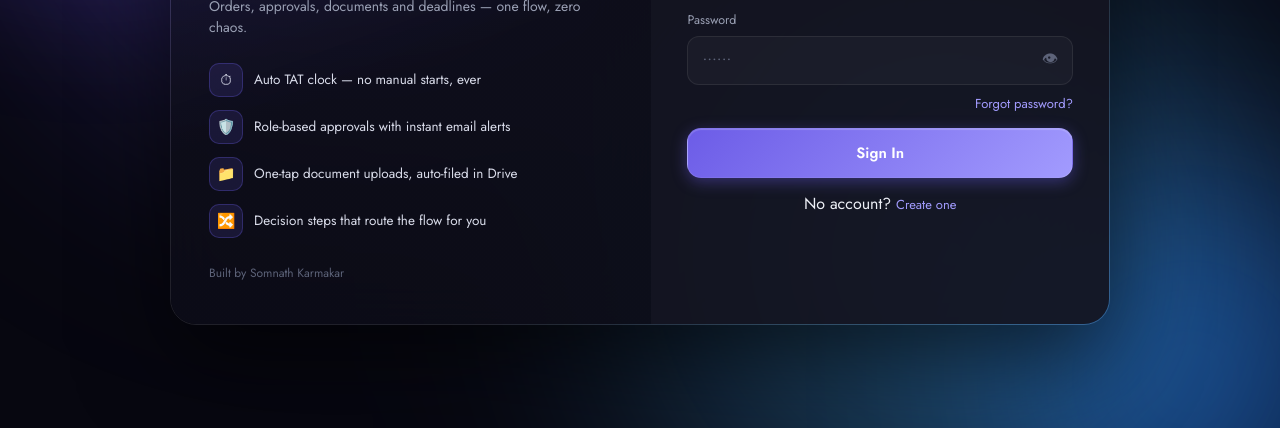
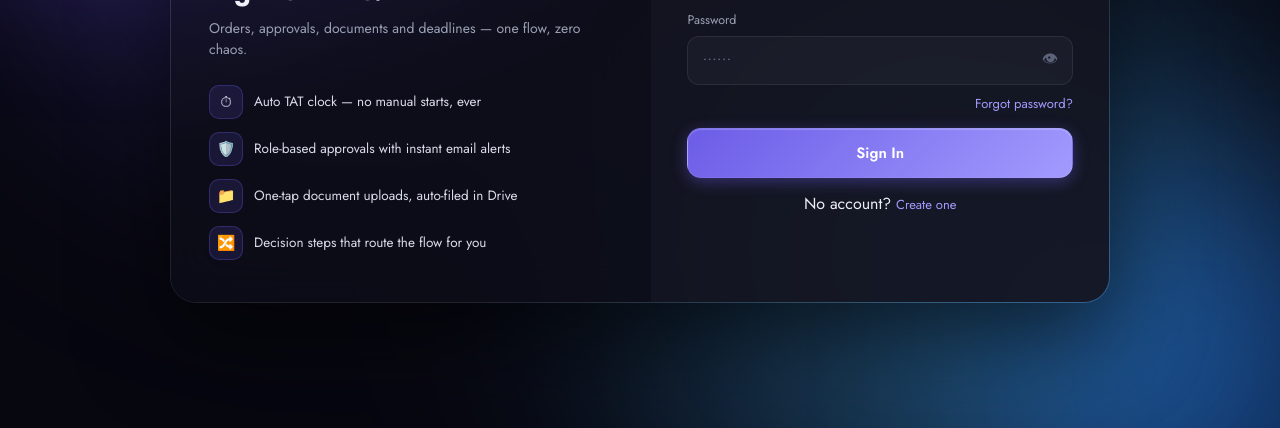
Before and after one commit to SpMines/fms, a plain HTML site: page index.html in a window 1280 px wide. Shown: the part 372-800 px from the top of the page. Drawn offline with Linux system fonts and the light colour scheme.

Commit message:
Update index.html

```diff
--- a/index.html
+++ b/index.html
@@ -1672,7 +1672,6 @@ body {
         <div class="al-feat"><span>📁</span> One-tap document uploads, auto-filed in Drive</div>
         <div class="al-feat"><span>🔀</span> Decision steps that route the flow for you</div>
       </div>
-      <div class="al-credit">Built by Somnath Karmakar</div>
     </div>
     <div class="auth-right">
       <div id="v_login">
@@ -1838,7 +1837,7 @@ body {
     </div>
   </div>
 
-  <div class="credit">Built by <b>Somnath Karmakar</b> · <span style="color:#a29bfe">v3.8</span></div>
+  <div class="credit">SP Mines · Flow Management System · <span style="color:#a29bfe">v3.8</span></div>
 </div>
 </div>
 
@@ -2021,7 +2020,7 @@ body {
 
 <script>
 /* ================= CONFIG ================= */
-const API = "https://script.google.com/macros/s/AKfycbypGtjkXBVVY91bzefwqqcy3XS3e2L3UgWoIh9LiboN9AVsp1ECI12eOBl2DcnHhfyu/exec";
+const API = "https://script.google.com/macros/s/AKfycbzULvLgL8Gi6UuPgXMILv2qDjmgRu0_8cynsq__RKKu1ooFg4YGX10lwxTsZEM9nL5G/exec";
 
 /* ================= CORE ================= */
 let _busy=0;
@@ -2397,7 +2396,7 @@ function fullReport(){
       <table><thead><tr>
         <th>Order ID</th><th>Receiver</th><th>Required For</th><th>Progress</th><th>Status</th><th>Current Step</th><th>Created</th><th>Linked</th>
       </tr></thead><tbody>${trs}</tbody></table>
-      <div class="ft">Built by Somnath Karmakar · SP FMS</div>
+      <div class="ft">SP Mines · Flow Management System</div>
     </div></body></html>`;
 
     const w=window.open('','_blank');
```
